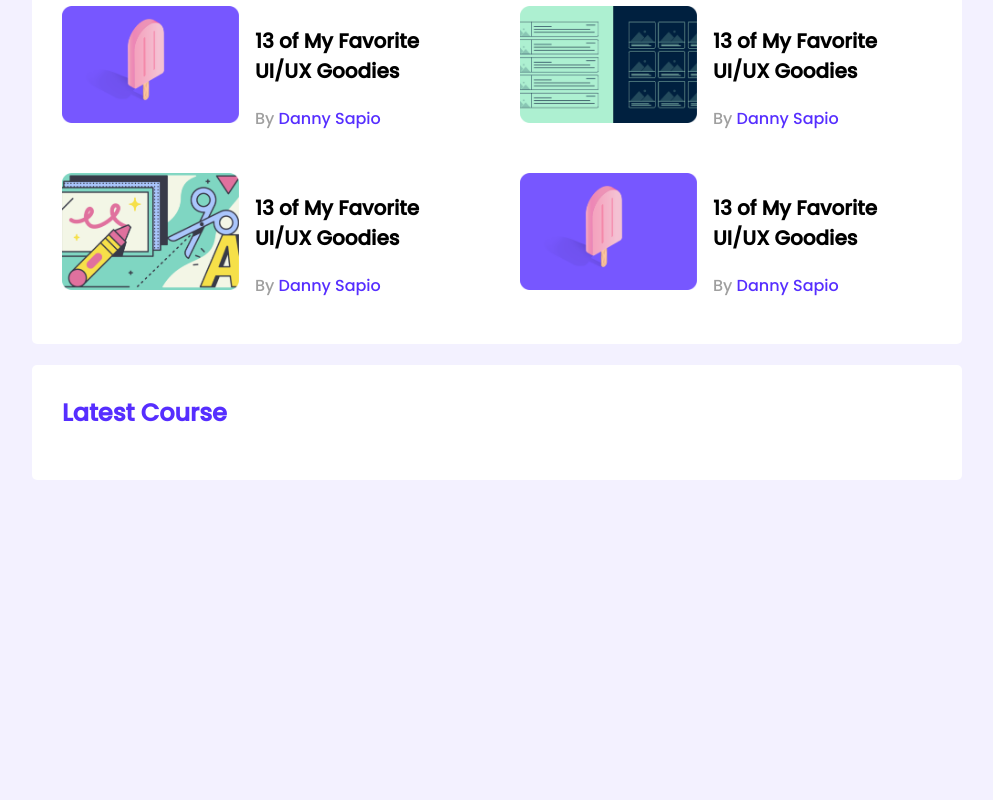
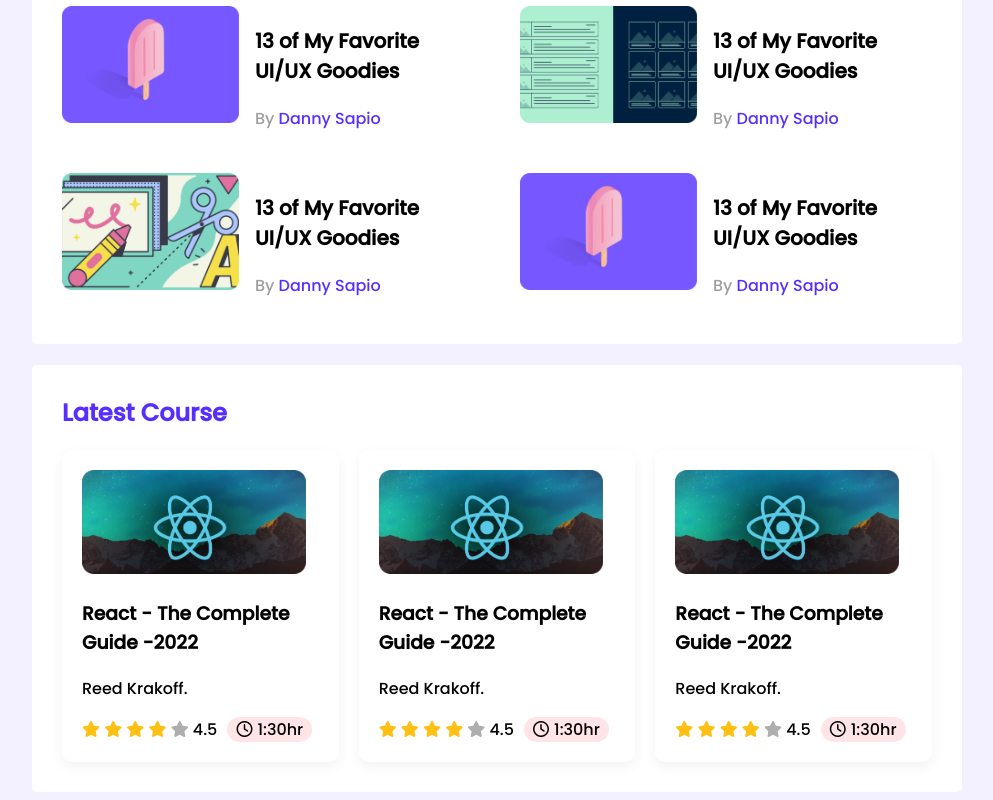
Before and after one commit to hellotherefoysal/leader-board, a plain HTML site: page index.html in a window 1280 px wide. Shown: the part 381-1181 px from the top of the page, without its empty margins (143-1136 px from the left). Before the commit the page ends 869 px from the top, so only its background shows below. Drawn offline with Linux system fonts and the light colour scheme.

Commit message:
10:46 PM

```diff
--- a/index.html
+++ b/index.html
@@ -5,11 +5,15 @@
     <meta http-equiv="X-UA-Compatible" content="IE=edge">
     <meta name="viewport" content="width=device-width, initial-scale=1.0">
     <title>Document</title>
+    <!-- css style sheet -->
+    <link rel="stylesheet" href="/styles/style.css">
+    <!-- font awesome -->
+    <script src="https://kit.fontawesome.com/b5e0c7daed.js" crossorigin="anonymous"></script>
 </head>
 <body>
     <!-- header start -->
     <header>
-        <link rel="stylesheet" href="/styles/style.css">
+
     </header>
     <!-- header end -->
 
@@ -88,6 +92,74 @@
         </section>
         <section class="container">
             <h2 class="top-section-heading">Latest Course</h2>
+        <div class="courses">
+            <div class="course">
+                <div class="course-image">
+                    <img src="images/courses/course-1.png" alt="">
+                </div>
+                <div class="course-detail">
+                    <h3 class="course-title">React - The Complete Guide -2022</h3>
+                    <p class="course-author">Reed Krakoff.</p>
+                </div>
+                <div class="course-info">
+                <div>
+                <i class="fa-solid fa-star"></i>
+                <i class="fa-solid fa-star"></i>
+                <i class="fa-solid fa-star"></i>
+                <i class="fa-solid fa-star"></i>
+                <i id="grey-rating" class="fa-solid fa-star"></i>
+                <span>4.5</span>
+                </div>
+                <div class="clock">
+                    <i class="fa-regular fa-clock"></i><span id="hour">1:30hr</span>
+                </div>
+            </div>
+            </div>
+            <div class="course">
+                <div class="course-image">
+                    <img src="images/courses/course-1.png" alt="">
+                </div>
+                <div class="course-detail">
+                    <h3 class="course-title">React - The Complete Guide -2022</h3>
+                    <p class="course-author">Reed Krakoff.</p>
+                </div>
+                <div class="course-info">
+                <div>
+                <i class="fa-solid fa-star"></i>
+                <i class="fa-solid fa-star"></i>
+                <i class="fa-solid fa-star"></i>
+                <i class="fa-solid fa-star"></i>
+                <i id="grey-rating" class="fa-solid fa-star"></i>
+                <span>4.5</span>
+                </div>
+                <div class="clock">
+                    <i class="fa-regular fa-clock"></i><span id="hour">1:30hr</span>
+                </div>
+            </div>
+            </div>
+            <div class="course">
+                <div class="course-image">
+                    <img src="images/courses/course-1.png" alt="">
+                </div>
+                <div class="course-detail">
+                    <h3 class="course-title">React - The Complete Guide -2022</h3>
+                    <p class="course-author">Reed Krakoff.</p>
+                </div>
+                <div class="course-info">
+                <div>
+                <i class="fa-solid fa-star"></i>
+                <i class="fa-solid fa-star"></i>
+                <i class="fa-solid fa-star"></i>
+                <i class="fa-solid fa-star"></i>
+                <i id="grey-rating" class="fa-solid fa-star"></i>
+                <span>4.5</span>
+                </div>
+                <div class="clock">
+                    <i class="fa-regular fa-clock"></i><span id="hour">1:30hr</span>
+                </div>
+            </div>
+            </div>
+        </div>
         </section>
     </main>
     <!-- Website main section end -->
--- a/styles/style.css
+++ b/styles/style.css
@@ -92,3 +92,44 @@ hr{
     row-gap: 26px;
     column-gap: 46px;
 }
+
+.course-image img{
+    width: 224px;
+    height: 104px;
+}
+
+.course-info{
+    display: flex;
+}
+
+.fa-star{
+    color: #FFC014;
+}
+
+#grey-rating{
+   color: #AEAEAE;
+}
+
+#hour{
+    margin-left: 5px;
+}
+
+.clock{
+    background-color: #FFE4E8;
+    width: 85px;
+    text-align: center;
+    border-radius: 100px;
+    margin-left: 10px;
+}
+
+.courses{
+    display: grid;
+    grid-template-columns: repeat(3, 1fr);
+    column-gap: 20px;
+}
+
+.course{
+    box-shadow: 0px 5px 13px rgba(0, 0, 0, 0.05);
+    padding: 20px;
+    border-radius: 10px;
+}
```
